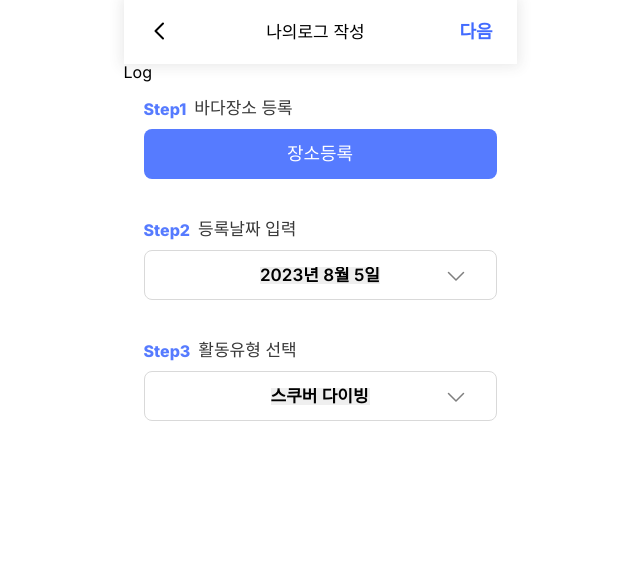
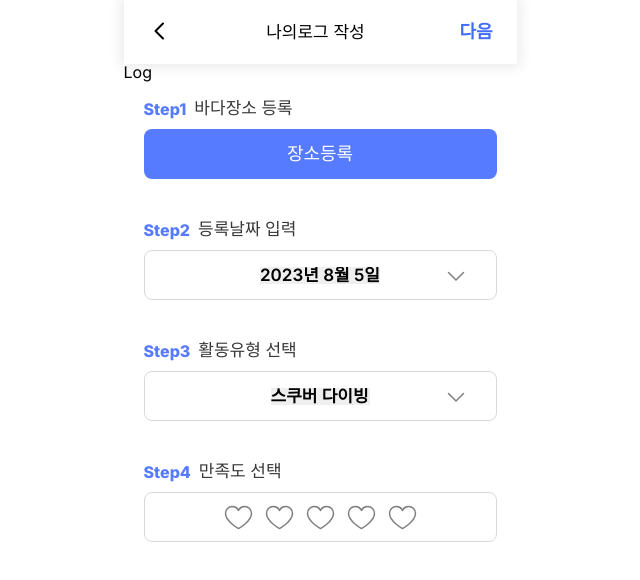
Before and after one commit to hondi-dive/new-fornt, a Next.js app: page /log in a window 1280 px wide. Shown: the top 580 px of the page, without its empty margins (320-960 px from the left). Built offline with nearby package versions, Linux system fonts and the light colour scheme.

Commit message:
add: 만족도 선택 컴포넌트 추가

```diff
--- /dev/null
+++ b/src/app/log/Satisfaction.tsx
@@ -0,0 +1,37 @@
+import { useState } from 'react';
+import HeartEmpty from '@/assets/icons/heartEmpty.svg';
+import HeartFill from '@/assets/icons/heartFill.svg';
+
+export default function Satisfaction() {
+  const [satisfaction, setSatisfaction] = useState(0);
+
+  const handleClick = (value: number) => {
+    setSatisfaction((prev) => {
+      if (prev === value) {
+        return 0;
+      } else {
+        return value;
+      }
+    });
+  };
+
+  return (
+    <div className="relative h-[50px] flex items-center w-full border-[1px] border-[#d9d9d9] border-solid rounded-lg justify-center gap-2">
+      {Array.from({ length: 5 }, (_, i) => {
+        if (satisfaction >= i + 1) {
+          return (
+            <button key={i} onClick={() => handleClick(i + 1)}>
+              <HeartFill />
+            </button>
+          );
+        } else {
+          return (
+            <button key={i} onClick={() => handleClick(i + 1)}>
+              <HeartEmpty />
+            </button>
+          );
+        }
+      })}
+    </div>
+  );
+}
--- a/src/app/log/page.tsx
+++ b/src/app/log/page.tsx
@@ -1,4 +1,5 @@
 'use client';
+import Satisfaction from '@/app/log/Satisfaction';
 import StepContainer from '@/app/log/StepContainer';
 import Button from '@/components/common/Button';
 import Header from '@/components/common/Header';
@@ -26,18 +27,24 @@ export default function Log() {
             <span className=" text-lg text-white">장소등록</span>
           </Button>
         </StepContainer>
+
         <StepContainer step={2} title="등록날짜 입력">
           <Select>
             <option>2023년 8월 5일</option>
             <option>test2</option>
           </Select>
         </StepContainer>
+
         <StepContainer step={3} title="활동유형 선택">
           <Select>
             <option>스쿠버 다이빙</option>
             <option>test2</option>
           </Select>
         </StepContainer>
+
+        <StepContainer step={4} title="만족도 선택">
+          <Satisfaction />
+        </StepContainer>
       </div>
     </div>
   );
```
Also changed, not shown: src/assets/icons/heartEmpty.svg (added), src/assets/icons/heartFill.svg (added).
